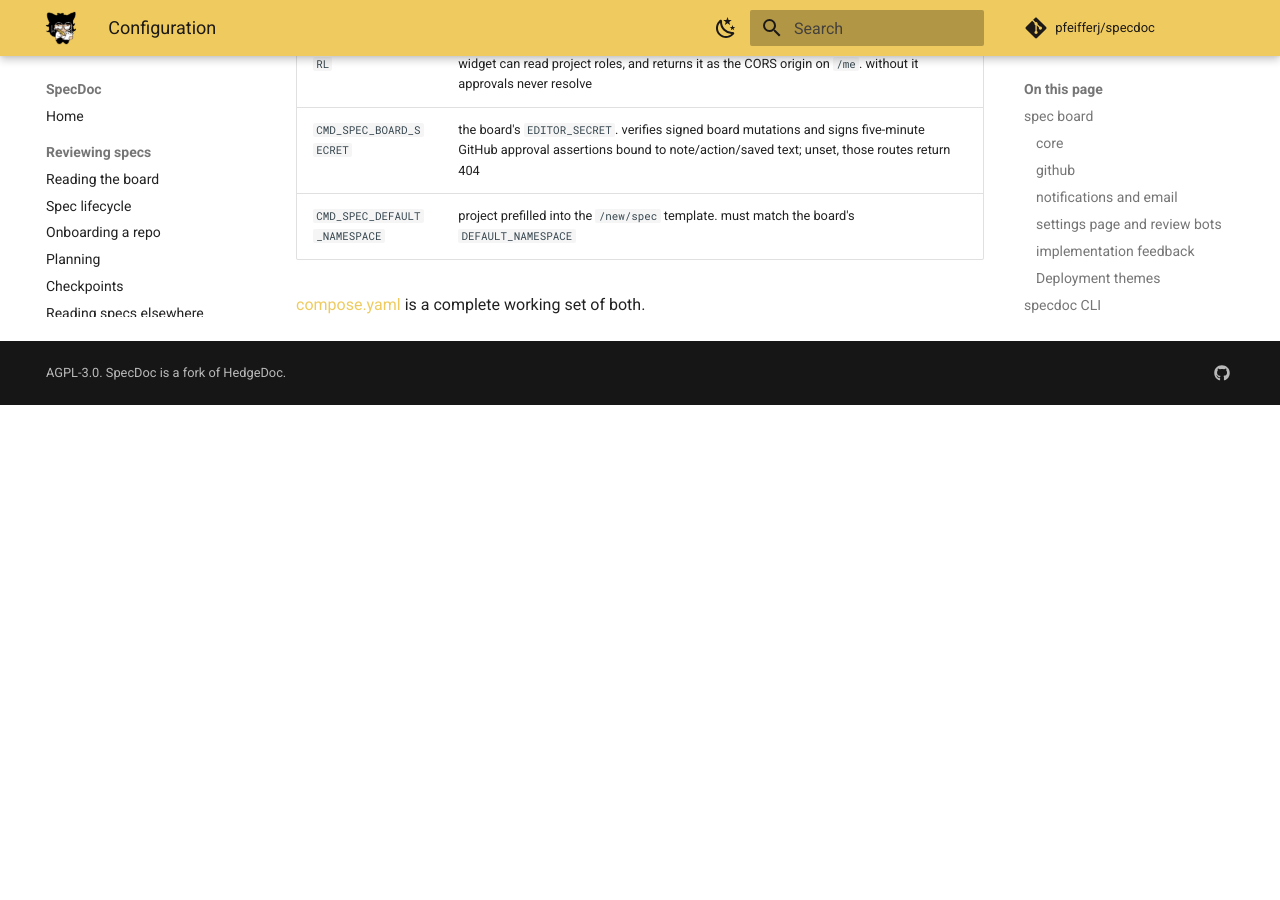
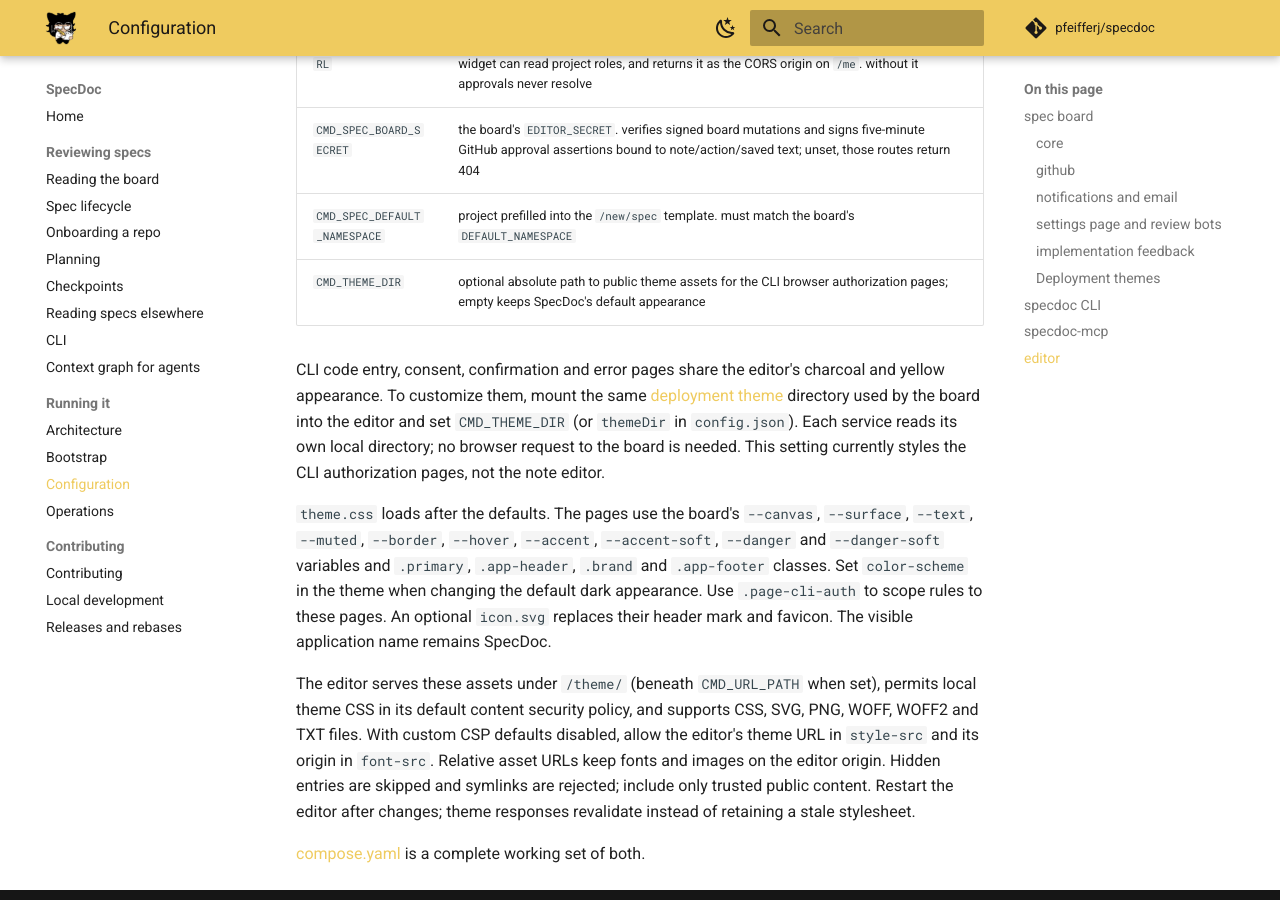
Before and after one commit to pfeifferj/specdoc, an MkDocs documentation site: the page built from docs/configuration.md, in a window 1280 px wide and 900 px high, scrolled down 7501 px. Built offline with MkDocs 1.6.1 and Material for MkDocs 9.7.7, drawn with Linux system fonts in a browser that asks for light colours; comment, search, counter and statistics services are not loaded; before the commit the page ends 7906 px from its top, so only the background shows below that.

Commit message:
Style CLI login pages with configurable deployment themes
Use the SpecDoc appearance across consent, confirmation and error pages.
Support shared deployment theme assets through the editor's CMD_THEME_DIR.

Signed-off-by: Josephine Pfeiffer <josie@redhat.com>

```diff
--- a/docs/configuration.md
+++ b/docs/configuration.md
@@ -219,6 +219,31 @@ these settings exist only in this fork:
 | `CMD_SPEC_BOARD_URL` | the board's public origin. allows it in the editor's CSP `connect-src`, so the approval widget can read project roles, and returns it as the CORS origin on `/me`. without it approvals never resolve |
 | `CMD_SPEC_BOARD_SECRET` | the board's `EDITOR_SECRET`. verifies signed board mutations and signs five-minute GitHub approval assertions bound to note/action/saved text; unset, those routes return 404 |
 | `CMD_SPEC_DEFAULT_NAMESPACE` | project prefilled into the `/new/spec` template. must match the board's `DEFAULT_NAMESPACE` |
+| `CMD_THEME_DIR` | optional absolute path to public theme assets for the CLI browser authorization pages; empty keeps SpecDoc's default appearance |
+
+CLI code entry, consent, confirmation and error pages share the editor's
+charcoal and yellow appearance. To customize them, mount the same
+[deployment theme](#deployment-themes) directory used by the board into the
+editor and set `CMD_THEME_DIR` (or `themeDir` in `config.json`). Each service
+reads its own local directory; no browser request to the board is needed.
+This setting currently styles the CLI authorization pages, not the note editor.
+
+`theme.css` loads after the defaults. The pages use the board's `--canvas`,
+`--surface`, `--text`, `--muted`, `--border`, `--hover`, `--accent`,
+`--accent-soft`, `--danger` and `--danger-soft` variables and `.primary`,
+`.app-header`, `.brand` and `.app-footer` classes. Set `color-scheme` in the
+theme when changing the default dark appearance. Use `.page-cli-auth` to
+scope rules to these pages. An optional `icon.svg` replaces their header
+mark and favicon. The visible application name remains SpecDoc.
+
+The editor serves these assets under `/theme/` (beneath `CMD_URL_PATH` when
+set), permits local theme CSS in its default content security policy, and
+supports CSS, SVG, PNG, WOFF, WOFF2 and TXT files. With custom CSP defaults
+disabled, allow the editor's theme URL in `style-src` and its origin in
+`font-src`. Relative asset URLs keep fonts and images on the editor origin.
+Hidden entries are skipped and symlinks are rejected; include only trusted
+public content. Restart the editor after changes; theme responses revalidate
+instead of retaining a stale stylesheet.
 
 [compose.yaml](https://github.com/pfeifferj/specdoc/blob/master/compose.yaml)
 is a complete working set of both.
```
Also changed, not shown: .research/research_notes/SpecDoc CLI for agents/browser-login.md (+32 -0 lines), CHANGELOG.md (+2 -0 lines), 1 other file.
